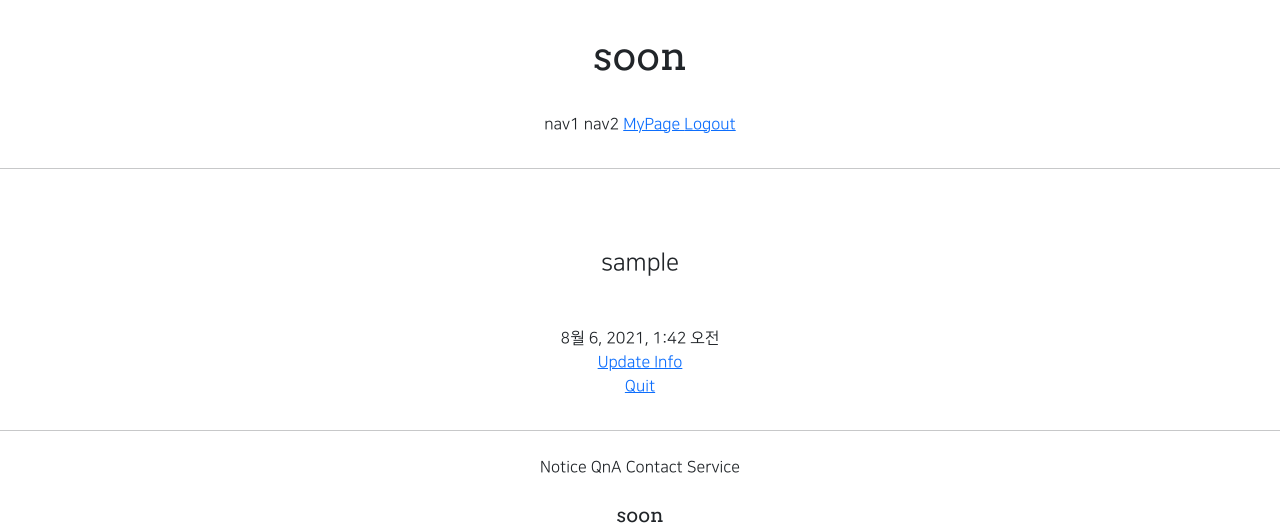
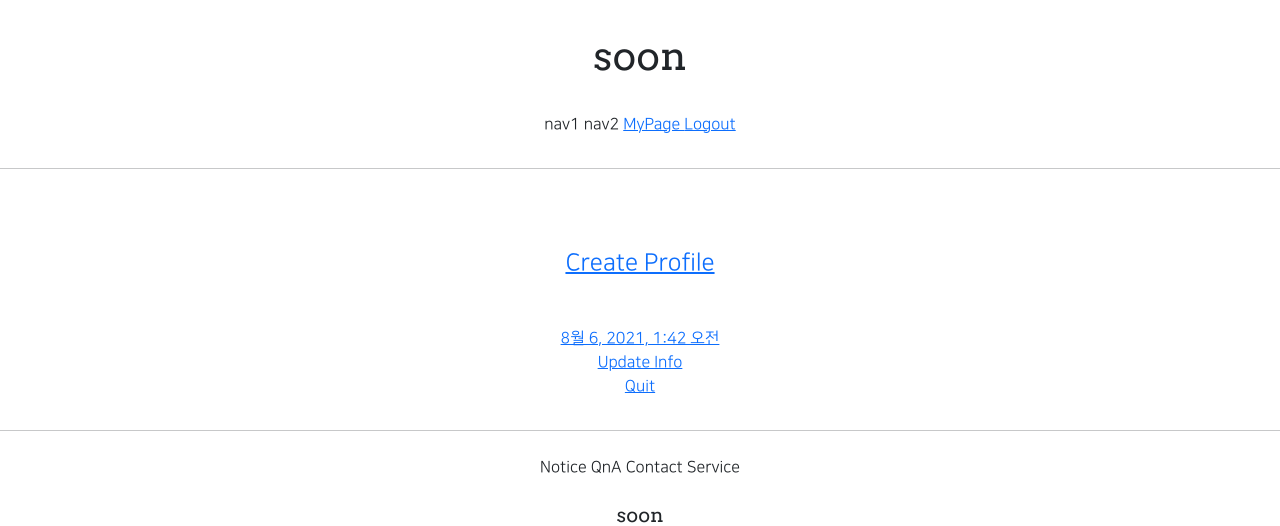
Before and after one commit to hale-in/web-app1, a Django app: template accountapp/templates/accountapp/detail.html in a window 1280 px wide. Shown: the top 526 px of the page. Run offline with Django 3.2, Linux system fonts and the light colour scheme; the template is opened without the code that fills it: values that come from a table or form of the project are taken from there, others are empty; the visitor is signed in with stand-in values (Sample User, id 1); data comes from the database, SQL or seed files in the repository; parts of the project's set-up code (start-up, migrations or seed data) failed here and were passed over.

Commit message:
7/27 3ban class commit 4

```diff
--- a/accountapp/templates/accountapp/detail.html
+++ b/accountapp/templates/accountapp/detail.html
@@ -3,7 +3,15 @@
 {% block content %}
     <div class="text-center mw-500 m-auto">
         <div class="m-5">
-            <h4>{{ target_user.username }}</h4>
+            {% if target_user.profile %}
+                <h4>{{ target_user.profile.nickname }}</h4>
+                <h5>{{ target_user.profile.message }}</h5>
+            {% else %}
+            <h4>
+                <a href="{% url 'profileapp:create' %}">
+                    Create Profile
+            </h4>
+            {% endif %}
         </div>
         <div>
             {{ target_user.date_joined }}
```
